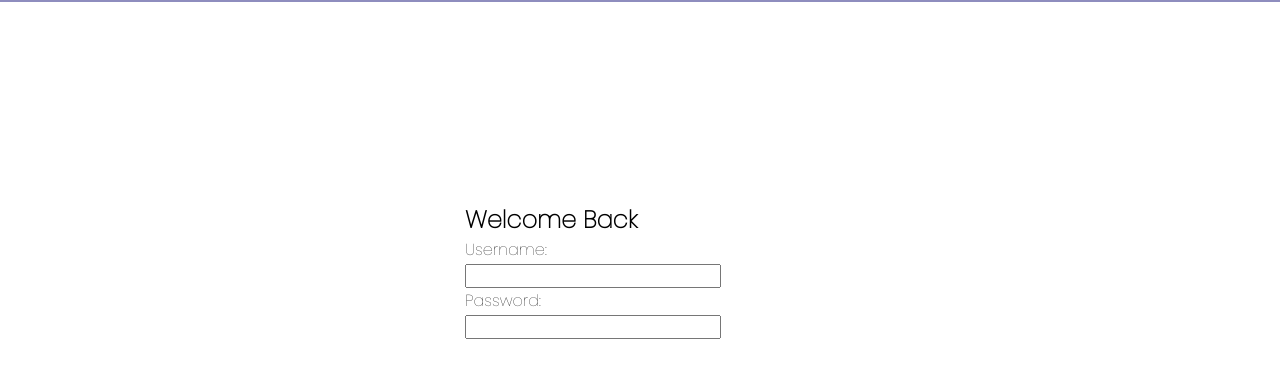
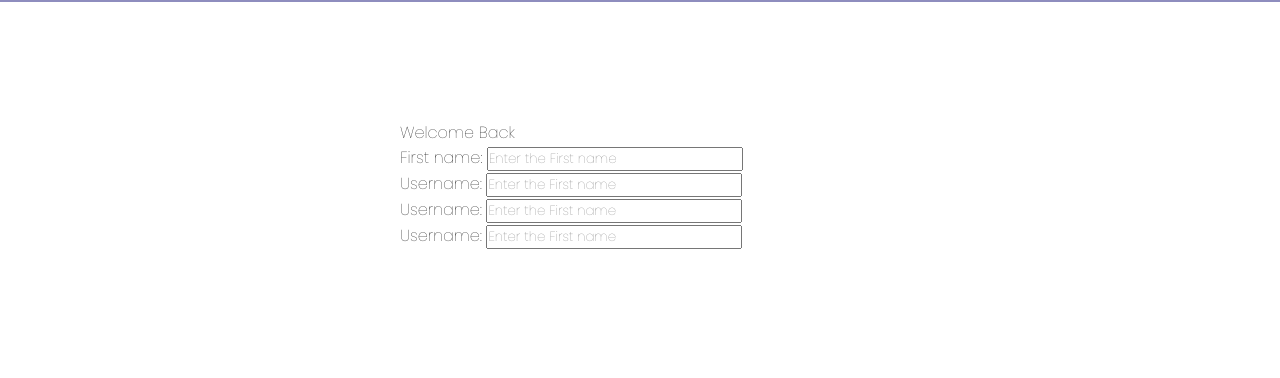
Before and after one commit to sandhyapaudel18/University-Website-Design-, a plain HTML site: page SECOND.html in a window 1280 px wide. Shown: the part 58-436 px from the top of the page. Drawn offline with Linux system fonts and the light colour scheme.

Commit message:
changessssss

```diff
--- a/SECOND.css
+++ b/SECOND.css
@@ -23,10 +23,12 @@ section{
 
 }
 .box{
-    height:400px;
-    width:350px;
+    height:565px;
+    width:480px;
     border-radius:10px;
     background-color: rgb(255, 255, 255);
+    font-size: 16px;
+    color:black;
 }
 .box:hover{
     border:2px solid black;
@@ -34,6 +36,6 @@ section{
     }
 
 
-label{
-    color:black;
+.box h2{
+ color:black;
 }
--- a/SECOND.html
+++ b/SECOND.html
@@ -1,9 +1,12 @@
 <!DOCTYPE html>
 <html lang="en">
+
 <head>
     <meta charset="UTF-8">
     <meta name="viewport" content="width=device-width, initial-scale=1.0">
-    <link rel="stylesheet" href="https://cdnjs.cloudflare.com/ajax/libs/font-awesome/6.4.2/css/all.min.css" integrity="sha512-z3gLpd7yknf1YoNbCzqRKc4qyor8gaKU1qmn+CShxbuBusANI9QpRohGBreCFkKxLhei6S9CQXFEbbKuqLg0DA==" crossorigin="anonymous" referrerpolicy="no-referrer" />
+    <link rel="stylesheet" href="https://cdnjs.cloudflare.com/ajax/libs/font-awesome/6.4.2/css/all.min.css"
+        integrity="sha512-z3gLpd7yknf1YoNbCzqRKc4qyor8gaKU1qmn+CShxbuBusANI9QpRohGBreCFkKxLhei6S9CQXFEbbKuqLg0DA=="
+        crossorigin="anonymous" referrerpolicy="no-referrer" />
     <link rel="stylesheet" href="./SECOND.css">
     <link rel="preconnect" href="https://fonts.googleapis.com">
     <link rel="preconnect" href="https://fonts.gstatic.com" crossorigin>
@@ -12,25 +15,49 @@
 
     <title>Inside Sign Up</title>
 </head>
+
 <body>
     <header>
         <img src="./logo.png">
     </header>
-
+<!--
     <section>
         <div class="box">
             <h2> Welcome Back</h2>
 
             <form>
-        <label for="username">Username:</label><br>
+                <label for="username" class="one">Username:</label><br>
                 <input type="text" id="username" name="username"><br>
-        <label for="pwd">Password:</label><br>
+                <label for="pwd" class="one">Password:</label><br>
                 <input type="password" id="pwd" name="pwd">
             </form
+        </div>
+    </section> -->
 
+
+    <section>
+        <div class="box">
+            <div class="tittle">Welcome Back</div>
+          <form>
+            <div class="user">
+            <label for="#">First name:</label>
+            <input type="text" id="yes" placeholder="Enter the First name">
+            </div>
+            <div class="user">
+                <label for="#">Username:</label>
+                <input type="text" id="yes" placeholder="Enter the First name">
+                </div>
+                <div class="user">
+                    <label for="#">Username:</label>
+                    <input type="text" id="yes" placeholder="Enter the First name">
+                    </div>
+                    <div class="user">
+                        <label for="#">Username:</label>
+                        <input type="text" id="yes" placeholder="Enter the First name">
+                        </div>
+          </form>
         </div>
     </section>
+</body>
 
-
-</body>
 </html>
```
Lines whose indentation alone changed are shown as unchanged.
